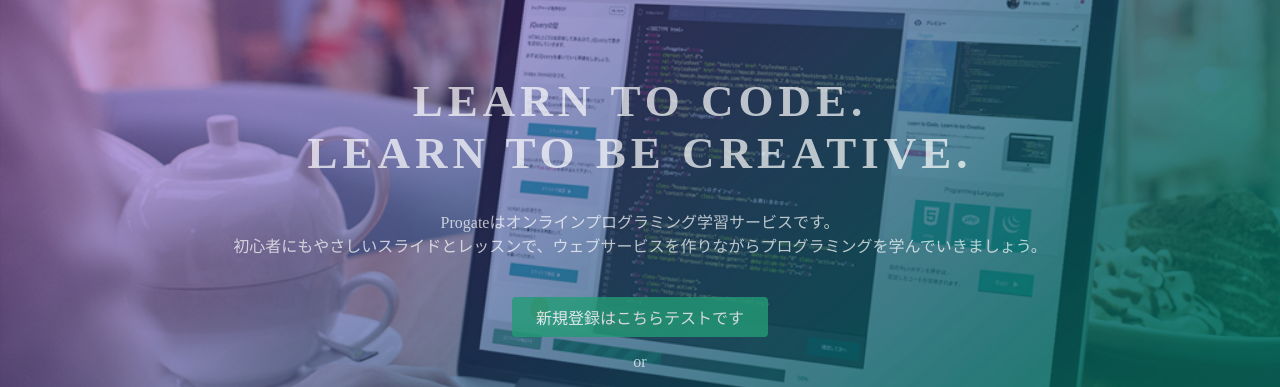
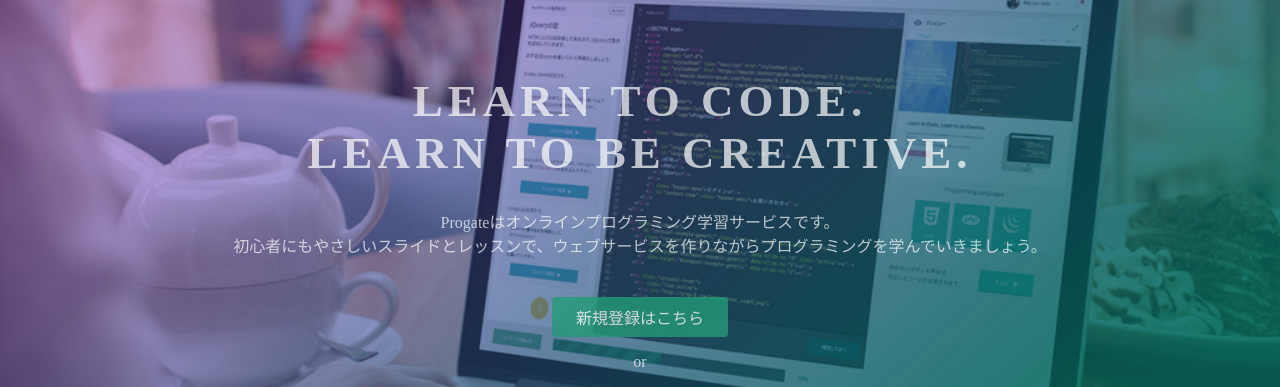
Before and after one commit to hanahana-design/github.io, a plain HTML site: page index.html in a window 1280 px wide. Shown: the part 135-522 px from the top of the page. Drawn offline with Linux system fonts and the light colour scheme.

Commit message:
Update index.html

```diff
--- a/index.html
+++ b/index.html
@@ -26,7 +26,7 @@
       <h1>LEARN TO CODE.<br>LEARN TO BE CREATIVE.</h1>
       <p>Progateはオンラインプログラミング学習サービスです。<br>初心者にもやさしいスライドとレッスンで、ウェブサービスを作りながらプログラミングを学んでいきましょう。</p>
       <div class="btn-wrapper">
-        <a href="#" class="btn signup">新規登録はこちらテストです</a>
+        <a href="#" class="btn signup">新規登録はこちら</a>
         <p>or</p>
         <a href="#" class="btn facebook"><span class="fa fa-facebook"></span>Facebookで登録</a>
         <a href="#" class="btn twitter"><span class="fa fa-twitter"></span>Twitterで登録</a>
```
